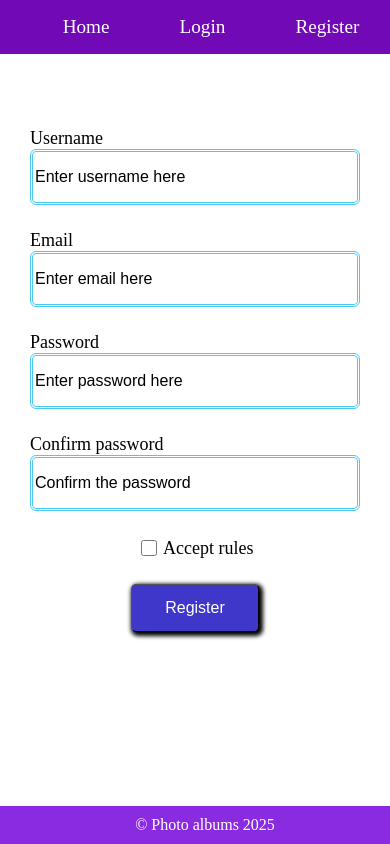
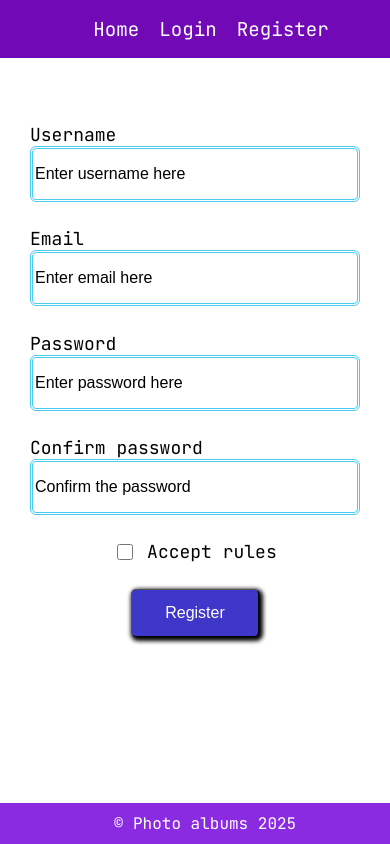
Before and after one commit to LostHopes/photo-album-practice, a Flask app: page /register/ in a window 390 px wide. Run offline with Flask 3, Linux system fonts and the light colour scheme; some libraries are stand-ins or nearby versions.

Commit message:
feat: new font, fixes for smaller screens

```diff
--- a/src/app/static/css/header.css
+++ b/src/app/static/css/header.css
@@ -27,3 +27,9 @@ header{
   text-decoration: underline;
   color:#4cc9f0;
 }
+
+@media screen and (max-width: 400px) {
+  .menu{
+    gap: 20px;
+  }
+}
--- a/src/app/static/css/main.css
+++ b/src/app/static/css/main.css
@@ -1,4 +1,7 @@
+@import url('https://fonts.googleapis.com/css2?family=JetBrains+Mono');
+
 :root {
+  font-family: "JetBrains Mono", monospace;
 }
 
 html,
```
Also changed, not shown: src/app/static/css/home.css (+15 -2 lines).
